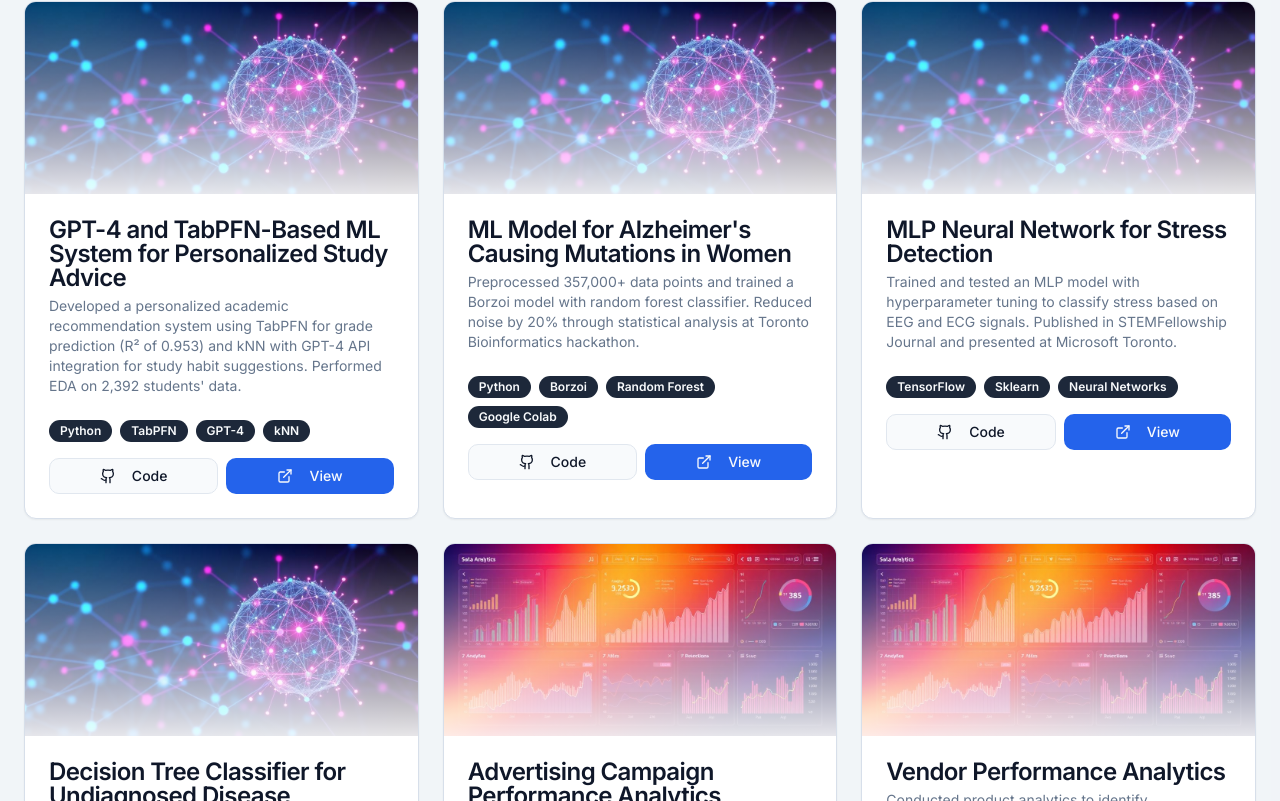
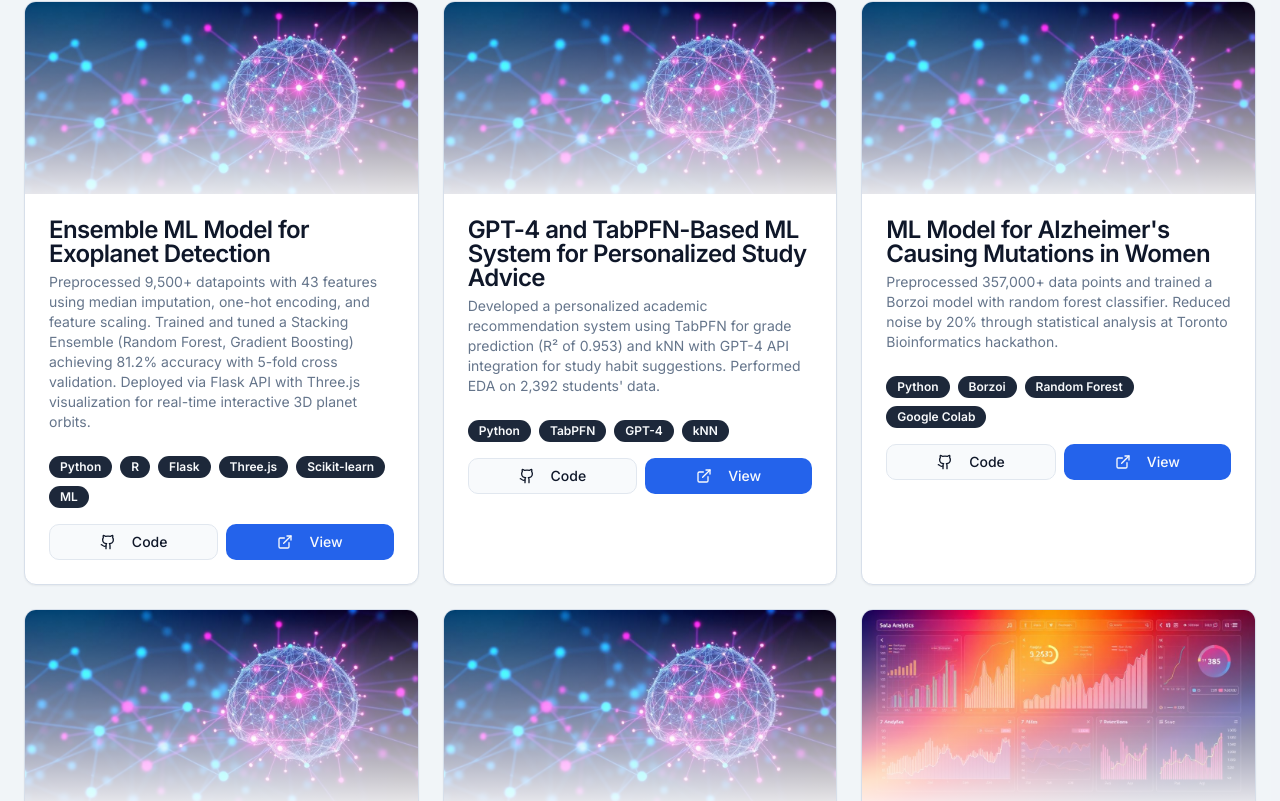
Before and after one commit to muqriher72/portfolio-heraa-muqri, a React (Vite) app: page / in a window 1280 px wide. Shown: the part 3339-4140 px from the top of the page. Built offline with nearby package versions, Linux system fonts and the light colour scheme; the HTML template or start-up script is replaced by a standard one.

Commit message:
Add new project to website

```diff
--- a/src/components/Projects.tsx
+++ b/src/components/Projects.tsx
@@ -15,6 +15,14 @@ const categoryImages = {
 };
 
 const projects = [
+  {
+    category: "ml",
+    title: "Ensemble ML Model for Exoplanet Detection",
+    description: "Preprocessed 9,500+ datapoints with 43 features using median imputation, one-hot encoding, and feature scaling. Trained and tuned a Stacking Ensemble (Random Forest, Gradient Boosting) achieving 81.2% accuracy with 5-fold cross validation. Deployed via Flask API with Three.js visualization for real-time interactive 3D planet orbits.",
+    tags: ["Python", "R", "Flask", "Three.js", "Scikit-learn", "ML"],
+    github: "#",
+    demo: "#"
+  },
   {
     category: "ml",
     title: "GPT-4 and TabPFN-Based ML System for Personalized Study Advice",
```
